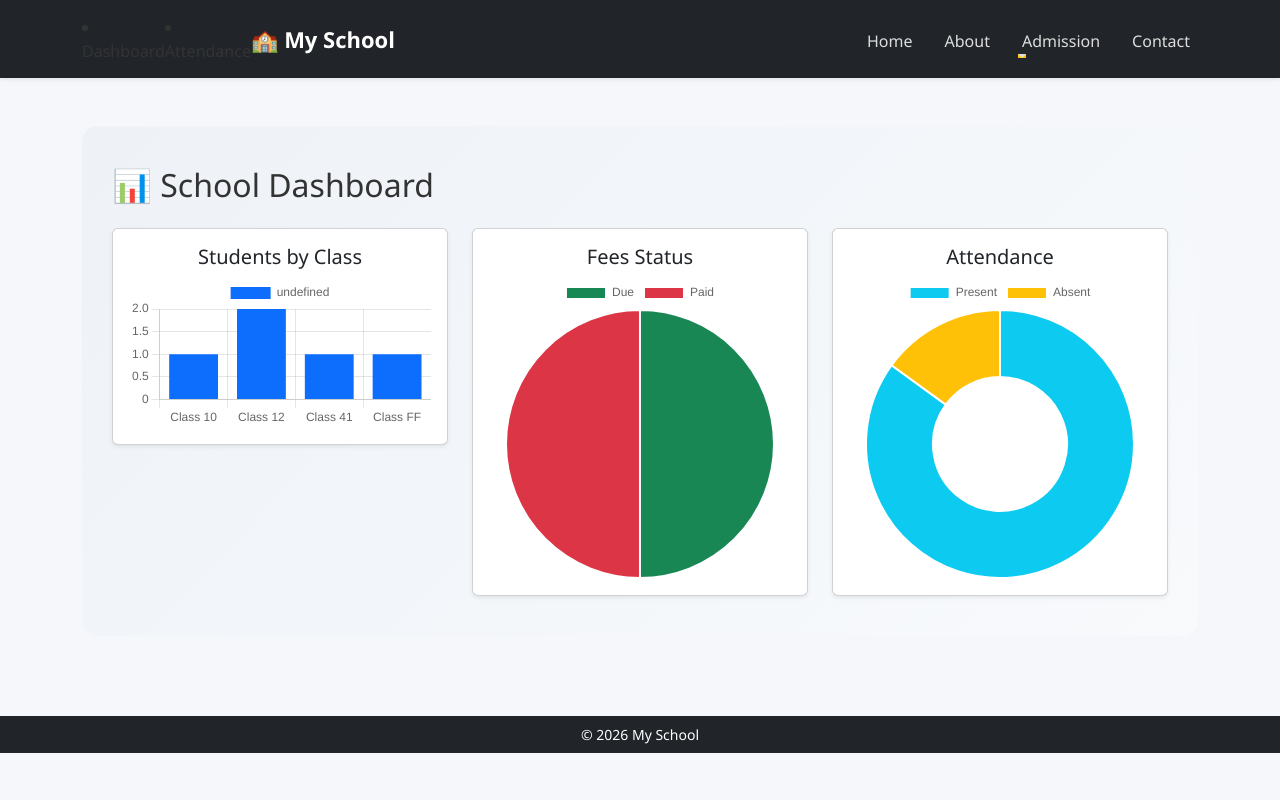
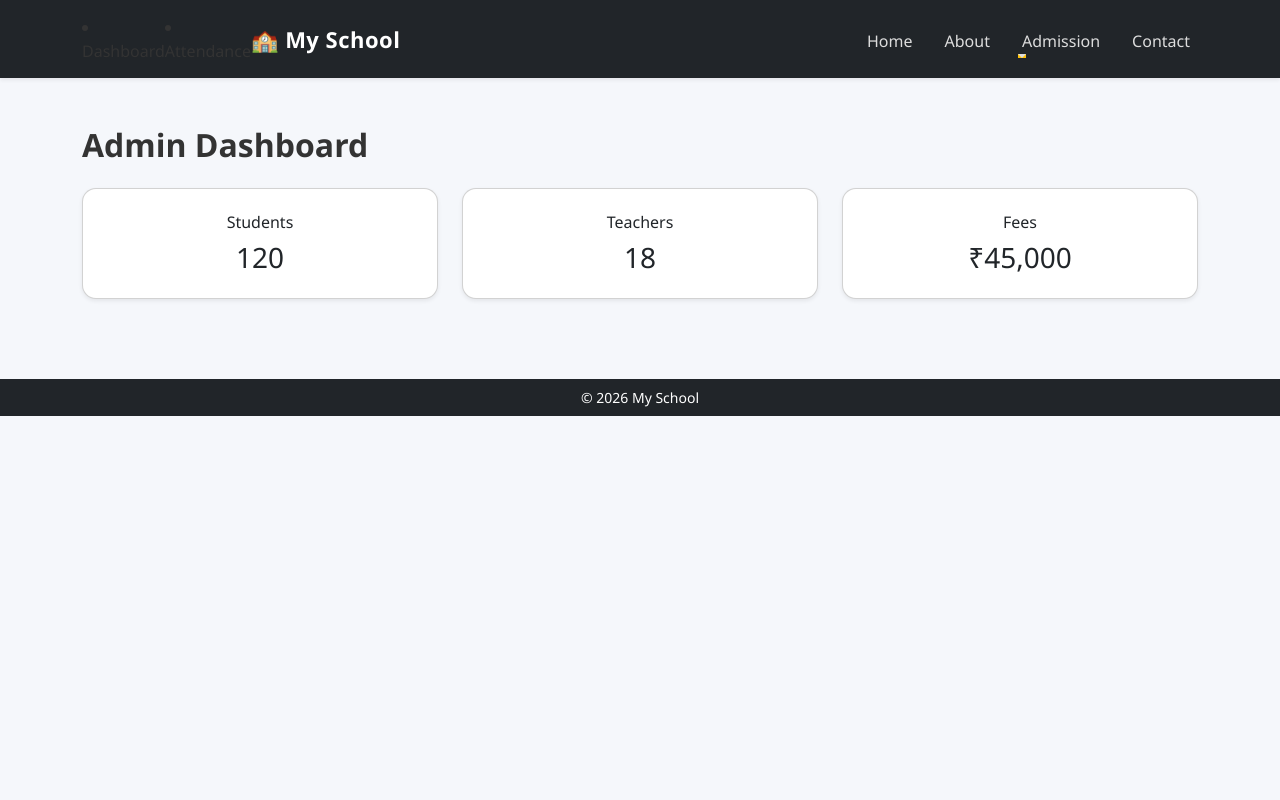
Before and after one commit to noor7398shah-droid/school-website, a Flask app: page /dashboard in a window 1280 px wide. Run offline with Flask 3, Linux system fonts and the light colour scheme; a user stored in the database is signed in; data comes from the database, SQL or seed files in the repository.

Commit message:
final UI polish and cleanup

```diff
--- a/static/css/style.css
+++ b/static/css/style.css
@@ -263,3 +263,53 @@ footer {
 .login-btn:hover {
     transform: translateY(-1px);
 }
+
+/* =============================
+   EXTRA UI POLISH (SAFE ADDON)
+   ============================= */
+
+/* Navbar */
+.navbar {
+    border-radius: 0;
+}
+
+.navbar-brand {
+    letter-spacing: 0.5px;
+}
+
+/* Dashboard cards hover */
+.dashboard-card {
+    transition: all 0.3s ease;
+}
+
+.dashboard-card:hover {
+    transform: translateY(-4px);
+    box-shadow: 0 12px 30px rgba(0,0,0,0.08);
+}
+
+/* Dashboard icons */
+.dashboard-card i {
+    font-size: 42px;
+}
+
+/* Footer polish */
+.footer {
+    background: #111;
+    color: #aaa;
+    font-size: 14px;
+}
+
+/* Smooth table hover */
+.table-hover tbody tr:hover {
+    background-color: #f5f7fa;
+}
+
+/* Buttons polish */
+.btn {
+    border-radius: 8px;
+}
+
+/* Cards polish */
+.card {
+    border-radius: 14px;
+}
--- a/templates/dashboard.html
+++ b/templates/dashboard.html
@@ -1,79 +1,40 @@
 {% extends "base.html" %}
 {% block content %}
 
-<div class="admin-bg">
+<h2 class="fw-bold mb-4">Admin Dashboard</h2>
 
-    <h2 class="mb-4">📊 School Dashboard</h2>
+<div class="row g-4">
 
-    <div class="row g-4">
-
-        <!-- STUDENTS -->
-        <div class="col-md-4">
-            <div class="card shadow-sm p-3">
-                <h5 class="text-center">Students by Class</h5>
-                <canvas id="studentsChart"></canvas>
+    <div class="col-md-4">
+        <div class="card dashboard-card shadow-sm">
+            <div class="card-body text-center">
+                <i class="bi bi-people-fill icon-blue"></i>
+                <h6 class="mt-2">Students</h6>
+                <h3>120</h3>
             </div>
         </div>
+    </div>
 
-        <!-- FEES -->
-        <div class="col-md-4">
-            <div class="card shadow-sm p-3">
-                <h5 class="text-center">Fees Status</h5>
-                <canvas id="feesChart"></canvas>
+    <div class="col-md-4">
+        <div class="card dashboard-card shadow-sm">
+            <div class="card-body text-center">
+                <i class="bi bi-person-badge-fill icon-green"></i>
+                <h6 class="mt-2">Teachers</h6>
+                <h3>18</h3>
             </div>
         </div>
+    </div>
 
-        <!-- ATTENDANCE -->
-        <div class="col-md-4">
-            <div class="card shadow-sm p-3">
-                <h5 class="text-center">Attendance</h5>
-                <canvas id="attendanceChart"></canvas>
+    <div class="col-md-4">
+        <div class="card dashboard-card shadow-sm">
+            <div class="card-body text-center">
+                <i class="bi bi-cash-stack icon-yellow"></i>
+                <h6 class="mt-2">Fees</h6>
+                <h3>₹45,000</h3>
             </div>
         </div>
-
     </div>
 
 </div>
 
-<!-- CHART JS -->
-<script src="https://cdn.jsdelivr.net/npm/chart.js"></script>
-
-<script>
-/* STUDENTS */
-new Chart(document.getElementById("studentsChart"), {
-    type: "bar",
-    data: {
-        labels: [{% for s in students %}"Class {{ s[0] }}",{% endfor %}],
-        datasets: [{
-            data: [{% for s in students %}{{ s[1] }},{% endfor %}],
-            backgroundColor: "#0d6efd"
-        }]
-    }
-});
-
-/* FEES */
-new Chart(document.getElementById("feesChart"), {
-    type: "pie",
-    data: {
-        labels: [{% for f in fees %}"{{ f[0] }}",{% endfor %}],
-        datasets: [{
-            data: [{% for f in fees %}{{ f[1] }},{% endfor %}],
-            backgroundColor: ["#198754", "#dc3545"]
-        }]
-    }
-});
-
-/* ATTENDANCE */
-new Chart(document.getElementById("attendanceChart"), {
-    type: "doughnut",
-    data: {
-        labels: ["Present", "Absent"],
-        datasets: [{
-            data: [{{ attendance.Present }}, {{ attendance.Absent }}],
-            backgroundColor: ["#0dcaf0", "#ffc107"]
-        }]
-    }
-});
-</script>
-
 {% endblock %}
```
Also changed, not shown: templates/contact.html (+45 -9 lines).
